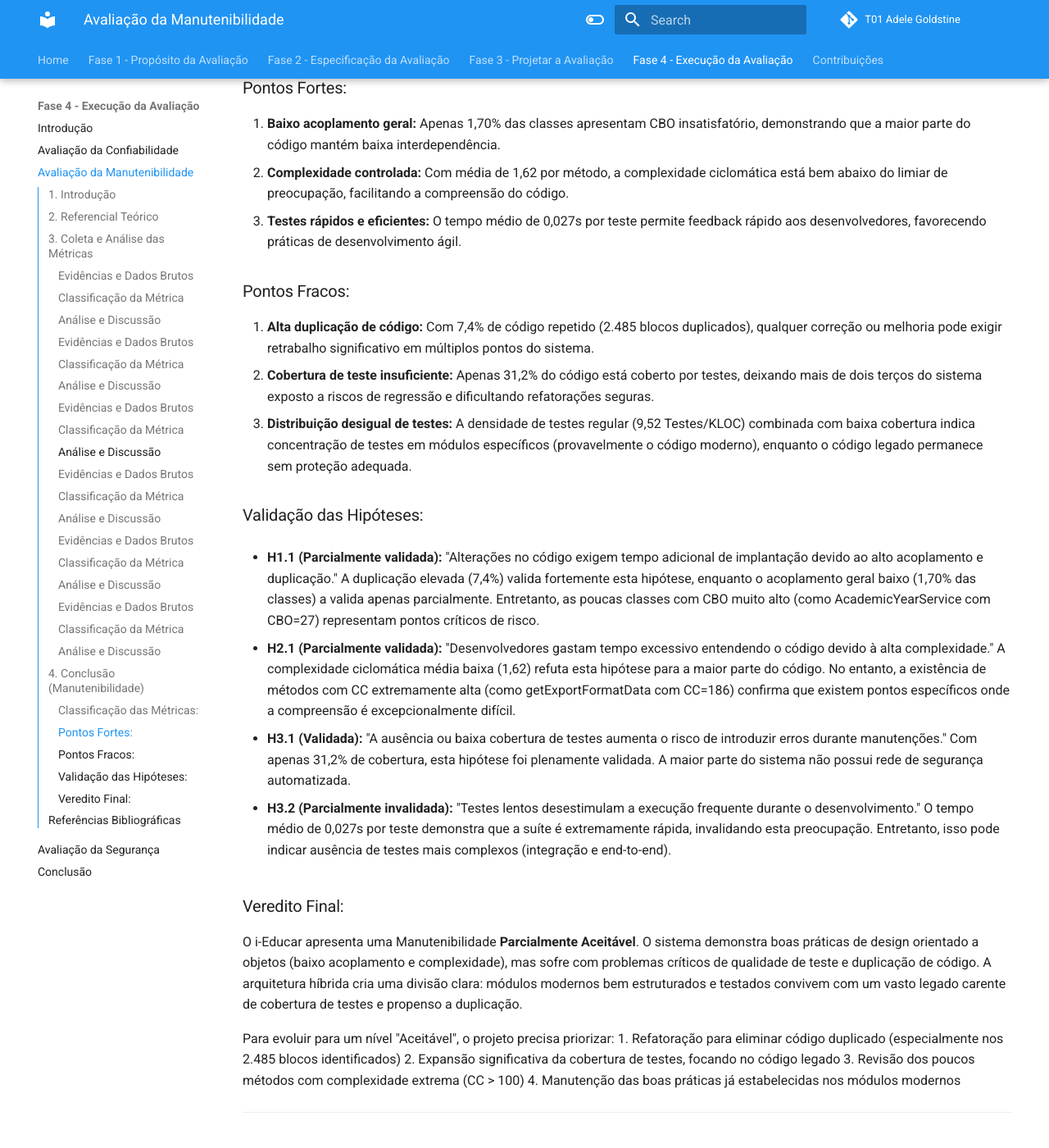
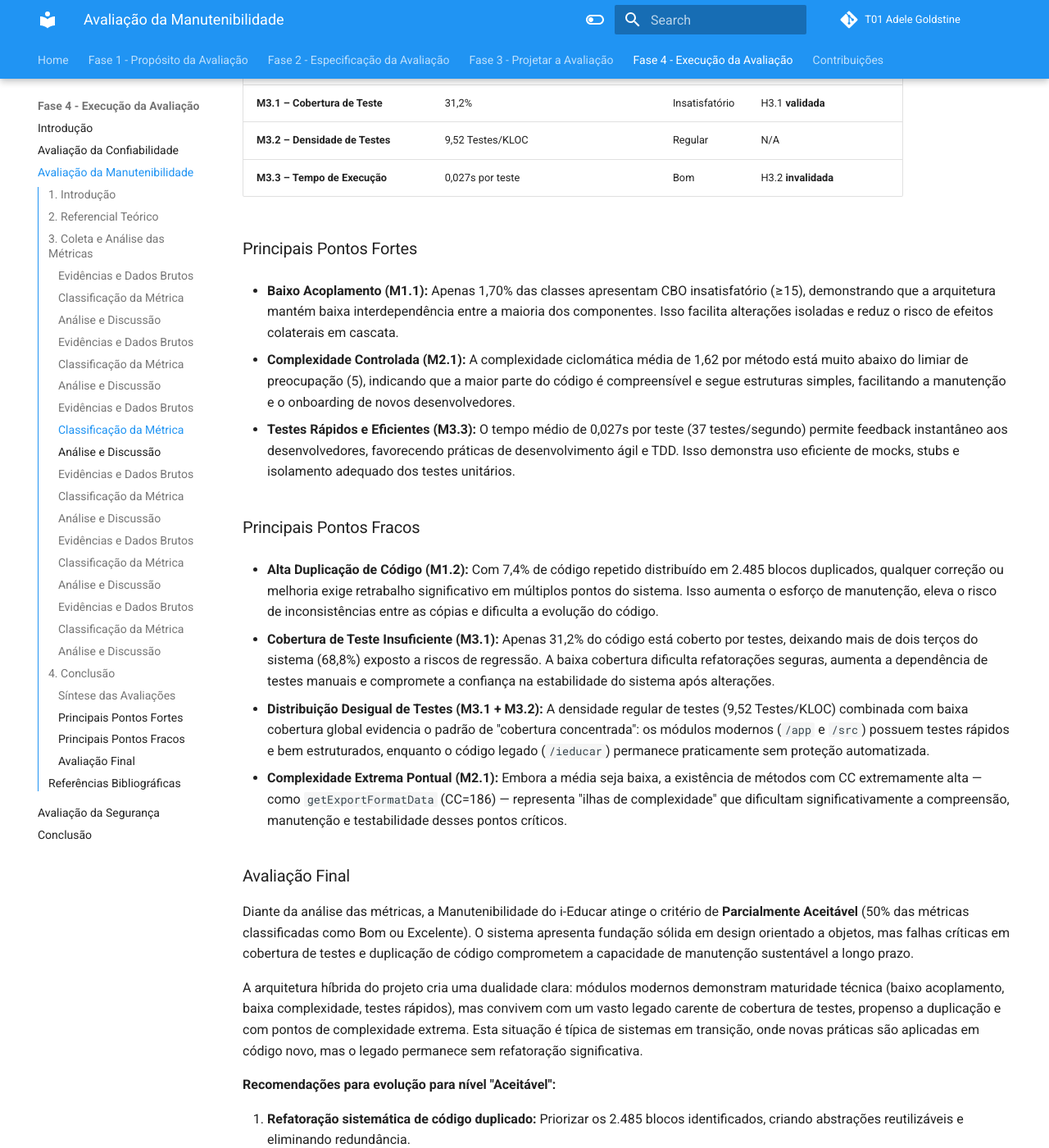
Before and after one commit to FCTE-Qualidade-de-Software-1/2025-2_T01_ADELE-GOLDSTINE, an MkDocs documentation site: the page built from docs/fase_4/avaliacao-manutenibilidade.md, in a window 1280 px wide and 1400 px high, scrolled down 3604 px. Shown: the whole window at 82% size. Built offline with MkDocs 1.6.1 and Material for MkDocs 9.7.7, drawn with Linux system fonts in a browser that asks for light colours; comment, search, counter and statistics services are not loaded; some of the changed text lies outside the part shown.

Commit message:
Atualiza a seção de conclusão da avaliação de manutenibilidade

```diff
--- a/docs/fase_4/avaliacao-manutenibilidade.md
+++ b/docs/fase_4/avaliacao-manutenibilidade.md
@@ -242,52 +242,55 @@
 
 ---
 
-## 4. Conclusão (Manutenibilidade)
+## 4. Conclusão
 
-Com base nos resultados das seis métricas coletadas, a avaliação da Manutenibilidade do i-Educar apresenta um cenário **parcialmente aceitável**, refletindo a natureza híbrida do sistema que combina código legado com implementações modernas.
+Com base nos resultados obtidos nas seis métricas avaliadas, a característica Manutenibilidade do i-Educar foi classificada como **Parcialmente Aceitável**, conforme os Critérios de Julgamento definidos na [Fase 2](../fase_2/gqm_manutenibilidade.md). Metade das métricas apresentou desempenho Bom ou Excelente (acoplamento, complexidade e tempo de execução de testes), mas problemas críticos foram identificados na duplicação de código e na cobertura de testes.
 
-### Classificação das Métricas:
+A avaliação das três questões do GQM revela um cenário misto: a **Questão 1** sobre impacto das alterações apresenta resultados contraditórios, com baixo acoplamento (ponto forte), mas alta duplicação de código (ponto fraco crítico). A **Questão 2** sobre complexidade de entendimento foi respondida positivamente, com baixa complexidade geral, mas pontos pontuais de complexidade extrema. A **Questão 3** sobre situação dos testes apresenta um paradoxo: testes rápidos e densidade regular, mas cobertura insuficiente e desigual.
 
-| Métrica | Resultado | Classificação |
-|---------|-----------|---------------|
-| M1.1: Coupling Between Objects (CBO) | Média 18 / 1,70% classes insatisfatórias | **Bom** |
-| M1.2: Código Repetido | 7,4% | **Insatisfatório** |
-| M2.1: Complexidade Ciclomática (CC) | Média 1,62 / 0,67% métodos insatisfatórios | **Bom** |
-| M3.1: Cobertura de Teste | 31,2% | **Insatisfatório** |
-| M3.2: Densidade de Testes | 9,52 Testes/KLOC | **Regular** |
-| M3.3: Tempo de Execução dos Testes | 0,027s por teste | **Bom** |
+### Síntese das Avaliações
 
-### Pontos Fortes:
+| Métrica | Resultado | Julgamento | Hipótese |
+| ------- | --------- | ---------- | -------- |
+| **M1.1 – Acoplamento (CBO)** | Média 18 / 1,70% classes insatisfatórias | Bom | H1.1 **parcialmente validada** |
+| **M1.2 – Código Repetido** | 7,4% | Insatisfatório | H1.1 **validada** |
+| **M2.1 – Complexidade Ciclomática** | Média 1,62 / 0,67% métodos insatisfatórios | Bom | H2.1 **parcialmente validada** |
+| **M3.1 – Cobertura de Teste** | 31,2% | Insatisfatório | H3.1 **validada** |
+| **M3.2 – Densidade de Testes** | 9,52 Testes/KLOC | Regular | N/A |
+| **M3.3 – Tempo de Execução** | 0,027s por teste | Bom | H3.2 **invalidada** |
 
-1. **Baixo acoplamento geral:** Apenas 1,70% das classes apresentam CBO insatisfatório, demonstrando que a maior parte do código mantém baixa interdependência.
-2. **Complexidade controlada:** Com média de 1,62 por método, a complexidade ciclomática está bem abaixo do limiar de preocupação, facilitando a compreensão do código.
-3. **Testes rápidos e eficientes:** O tempo médio de 0,027s por teste permite feedback rápido aos desenvolvedores, favorecendo práticas de desenvolvimento ágil.
+### Principais Pontos Fortes
 
-### Pontos Fracos:
+* **Baixo Acoplamento (M1.1):** Apenas 1,70% das classes apresentam CBO insatisfatório (≥15), demonstrando que a arquitetura mantém baixa interdependência entre a maioria dos componentes. Isso facilita alterações isoladas e reduz o risco de efeitos colaterais em cascata.
 
-1. **Alta duplicação de código:** Com 7,4% de código repetido (2.485 blocos duplicados), qualquer correção ou melhoria pode exigir retrabalho significativo em múltiplos pontos do sistema.
-2. **Cobertura de teste insuficiente:** Apenas 31,2% do código está coberto por testes, deixando mais de dois terços do sistema exposto a riscos de regressão e dificultando refatorações seguras.
-3. **Distribuição desigual de testes:** A densidade de testes regular (9,52 Testes/KLOC) combinada com baixa cobertura indica concentração de testes em módulos específicos (provavelmente o código moderno), enquanto o código legado permanece sem proteção adequada.
+* **Complexidade Controlada (M2.1):** A complexidade ciclomática média de 1,62 por método está muito abaixo do limiar de preocupação (5), indicando que a maior parte do código é compreensível e segue estruturas simples, facilitando a manutenção e o onboarding de novos desenvolvedores.
 
-### Validação das Hipóteses:
+* **Testes Rápidos e Eficientes (M3.3):** O tempo médio de 0,027s por teste (37 testes/segundo) permite feedback instantâneo aos desenvolvedores, favorecendo práticas de desenvolvimento ágil e TDD. Isso demonstra uso eficiente de mocks, stubs e isolamento adequado dos testes unitários.
 
-- **H1.1 (Parcialmente validada):** "Alterações no código exigem tempo adicional de implantação devido ao alto acoplamento e duplicação." A duplicação elevada (7,4%) valida fortemente esta hipótese, enquanto o acoplamento geral baixo (1,70% das classes) a valida apenas parcialmente. Entretanto, as poucas classes com CBO muito alto (como AcademicYearService com CBO=27) representam pontos críticos de risco.
+### Principais Pontos Fracos
 
-- **H2.1 (Parcialmente validada):** "Desenvolvedores gastam tempo excessivo entendendo o código devido à alta complexidade." A complexidade ciclomática média baixa (1,62) refuta esta hipótese para a maior parte do código. No entanto, a existência de métodos com CC extremamente alta (como getExportFormatData com CC=186) confirma que existem pontos específicos onde a compreensão é excepcionalmente difícil.
+* **Alta Duplicação de Código (M1.2):** Com 7,4% de código repetido distribuído em 2.485 blocos duplicados, qualquer correção ou melhoria exige retrabalho significativo em múltiplos pontos do sistema. Isso aumenta o esforço de manutenção, eleva o risco de inconsistências entre as cópias e dificulta a evolução do código.
 
-- **H3.1 (Validada):** "A ausência ou baixa cobertura de testes aumenta o risco de introduzir erros durante manutenções." Com apenas 31,2% de cobertura, esta hipótese foi plenamente validada. A maior parte do sistema não possui rede de segurança automatizada.
+* **Cobertura de Teste Insuficiente (M3.1):** Apenas 31,2% do código está coberto por testes, deixando mais de dois terços do sistema (68,8%) exposto a riscos de regressão. A baixa cobertura dificulta refatorações seguras, aumenta a dependência de testes manuais e compromete a confiança na estabilidade do sistema após alterações.
 
-- **H3.2 (Parcialmente invalidada):** "Testes lentos desestimulam a execução frequente durante o desenvolvimento." O tempo médio de 0,027s por teste demonstra que a suíte é extremamente rápida, invalidando esta preocupação. Entretanto, isso pode indicar ausência de testes mais complexos (integração e end-to-end).
+* **Distribuição Desigual de Testes (M3.1 + M3.2):** A densidade regular de testes (9,52 Testes/KLOC) combinada com baixa cobertura global evidencia o padrão de "cobertura concentrada": os módulos modernos (`/app` e `/src`) possuem testes rápidos e bem estruturados, enquanto o código legado (`/ieducar`) permanece praticamente sem proteção automatizada.
 
-### Veredito Final:
+* **Complexidade Extrema Pontual (M2.1):** Embora a média seja baixa, a existência de métodos com CC extremamente alta — como `getExportFormatData` (CC=186) — representa "ilhas de complexidade" que dificultam significativamente a compreensão, manutenção e testabilidade desses pontos críticos.
 
-O i-Educar apresenta uma Manutenibilidade **Parcialmente Aceitável**. O sistema demonstra boas práticas de design orientado a objetos (baixo acoplamento e complexidade), mas sofre com problemas críticos de qualidade de teste e duplicação de código. A arquitetura híbrida cria uma divisão clara: módulos modernos bem estruturados e testados convivem com um vasto legado carente de cobertura de testes e propenso a duplicação.
+### Avaliação Final
 
-Para evoluir para um nível "Aceitável", o projeto precisa priorizar:
-1. Refatoração para eliminar código duplicado (especialmente nos 2.485 blocos identificados)
-2. Expansão significativa da cobertura de testes, focando no código legado
-3. Revisão dos poucos métodos com complexidade extrema (CC > 100)
-4. Manutenção das boas práticas já estabelecidas nos módulos modernos
+Diante da análise das métricas, a Manutenibilidade do i-Educar atinge o critério de **Parcialmente Aceitável** (50% das métricas classificadas como Bom ou Excelente). O sistema apresenta fundação sólida em design orientado a objetos, mas falhas críticas em cobertura de testes e duplicação de código comprometem a capacidade de manutenção sustentável a longo prazo.
+
+A arquitetura híbrida do projeto cria uma dualidade clara: módulos modernos demonstram maturidade técnica (baixo acoplamento, baixa complexidade, testes rápidos), mas convivem com um vasto legado carente de cobertura de testes, propenso a duplicação e com pontos de complexidade extrema. Esta situação é típica de sistemas em transição, onde novas práticas são aplicadas em código novo, mas o legado permanece sem refatoração significativa.
+
+**Recomendações para evolução para nível "Aceitável":**
+
+1. **Refatoração sistemática de código duplicado:** Priorizar os 2.485 blocos identificados, criando abstrações reutilizáveis e eliminando redundância.
+2. **Expansão gradual da cobertura de testes:** Focar inicialmente em módulos críticos do código legado (`/ieducar`), priorizando lógica de negócio essencial.
+3. **Decomposição de métodos complexos:** Revisar e refatorar métodos com CC > 100, aplicando técnicas como Extract Method e Strategy Pattern.
+4. **Manutenção das boas práticas:** Preservar os padrões estabelecidos nos módulos modernos, garantindo que novo código mantenha baixo acoplamento e complexidade controlada.
+
+Em síntese, o i-Educar demonstra **maturidade técnica em design**, mas requer **investimento estruturado em qualidade de testes e eliminação de débito técnico** para garantir manutenibilidade sustentável, especialmente considerando sua natureza de software livre dependente de contribuições comunitárias.
 
 ---
 
```
